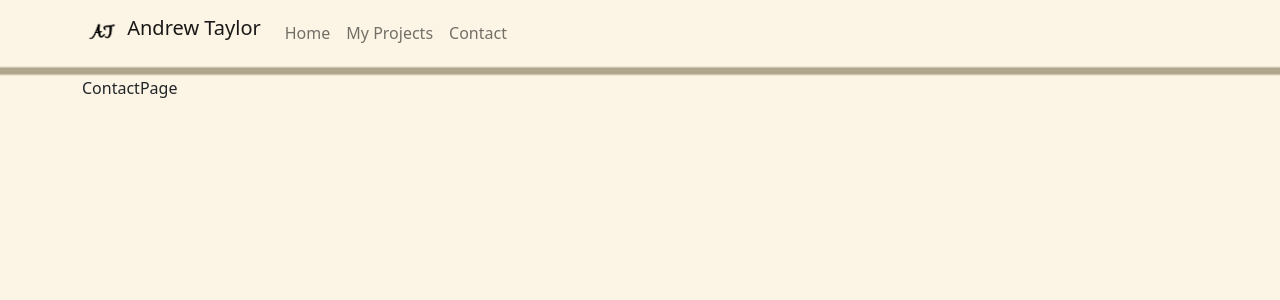
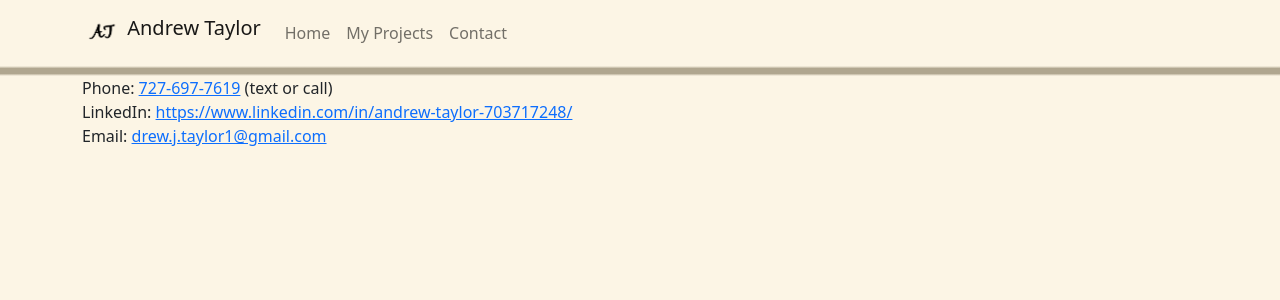
Before and after one commit to drewjtaylor/portfolio-react, a React (Create React App) app: page /contact in a window 1280 px wide. Shown: the top 300 px of the page. Built offline with nearby package versions, Linux system fonts and the light colour scheme.

Commit message:
Contact info listed--needs styled

```diff
--- a/src/pages/ContactPage.js
+++ b/src/pages/ContactPage.js
@@ -1,8 +1,11 @@
 import React from 'react'
 
 const ContactPage = () => {
-  return (
-    <div>ContactPage</div>
+  return ( <>
+        <div>Phone: <a href="tel:7276977619">727-697-7619</a> (text or call)</div>
+        <div>LinkedIn: <a href="https://www.linkedin.com/in/andrew-taylor-703717248/">https://www.linkedin.com/in/andrew-taylor-703717248/</a></div>
+        <div>Email: <a href="mailto:drew.j.taylor1@gmail.com">drew.j.taylor1@gmail.com</a></div>
+    </>
   )
 }
 
```
